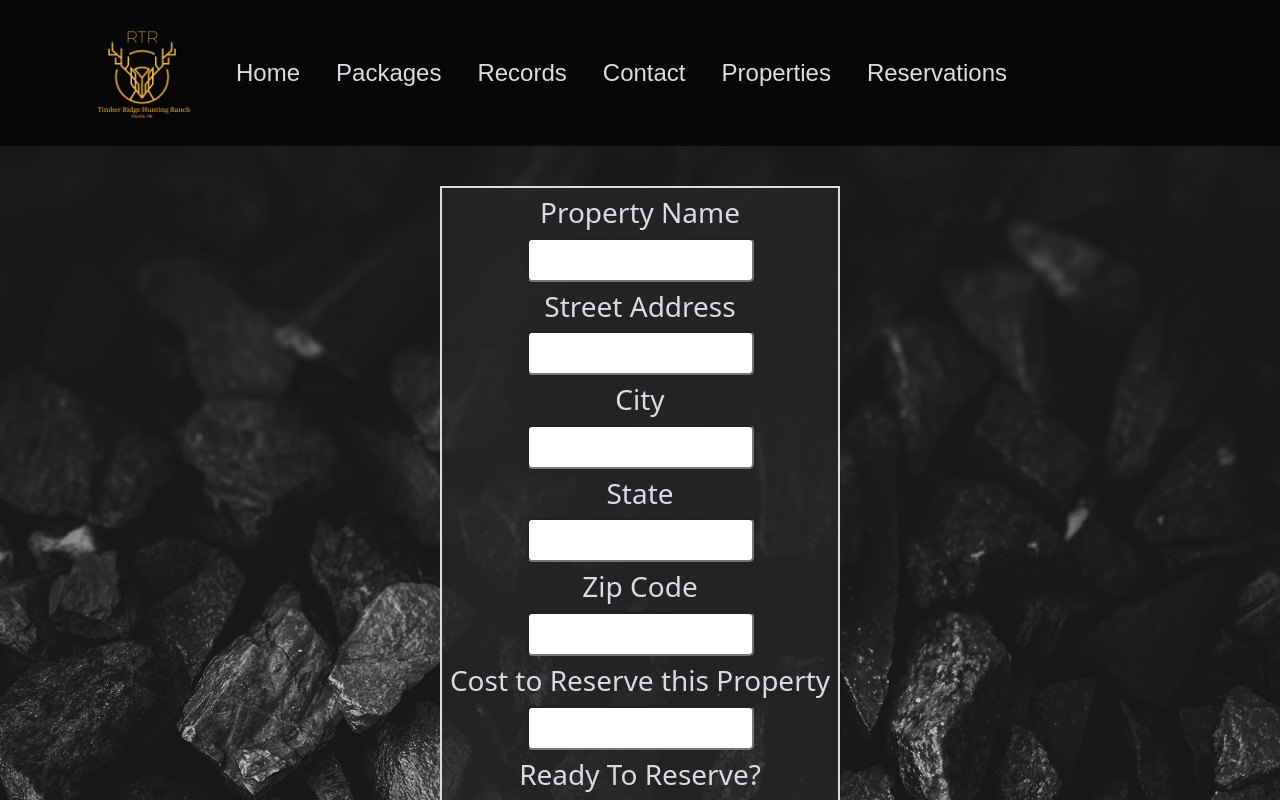
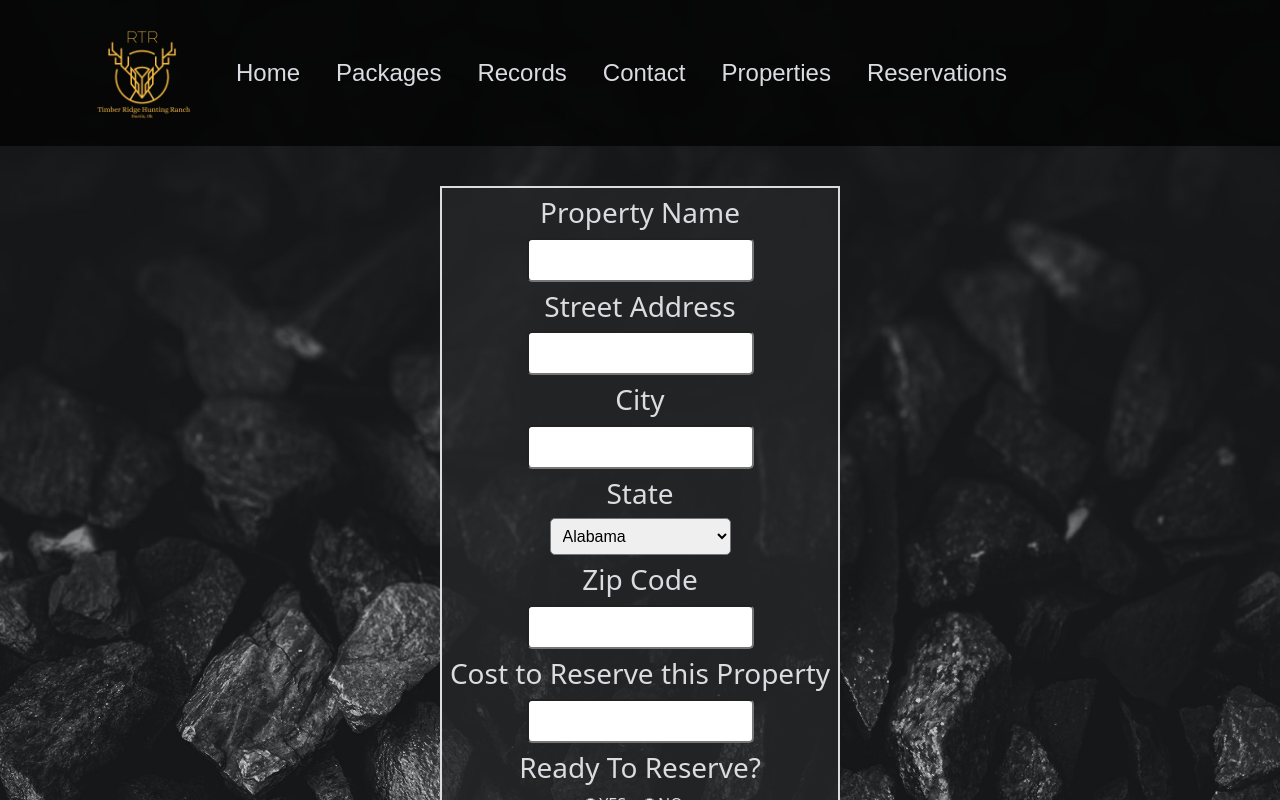
Before and after one commit to mjh1985codeman/timber-ridge, a React (Create React App) app in the folder client/: page /properties/addproperty in a window 1280 px wide. Shown: the top 800 px of the page. Built offline with nearby package versions, Linux system fonts and the light colour scheme.

Commit message:
added drop down for the state selection when adding a property.

```diff
--- a/client/src/components/AddProperty.js
+++ b/client/src/components/AddProperty.js
@@ -5,6 +5,7 @@
 import { useMutation } from '@apollo/client';
 import { Container } from 'react-bootstrap';
 import { ADD_PROPERTY } from '../controllers/mutations';
+import Loading from '../components/Loading';
 const base64 = require('../helpers/base64');
 
 
@@ -70,7 +71,7 @@
     setImageNames(imageNames => [...imageNames, imageName]);
 }
 
-  function handleSubmit(e) {
+  async function handleSubmit(e) {
       // Prevent the browser from reloading the page
       e.preventDefault();
       console.log('reserveReady On Submit: ' , reserveReady);
@@ -93,7 +94,7 @@
 
       console.log(propObj);
       //Mutation being called and the propObj being passed in as the variables.
-      addProperty({
+      await addProperty({
         variables: {
           name: propObj.name,
           reserved: propObj.reserved,
@@ -107,10 +108,11 @@
           available: propObj.available
         }
       });
+      console.log('loading' , loading);
+      if(loading) return <Loading/>;
+      if(error) return `Property Add Error. . .${error.message}`;
+      console.log('data' , data);
 
-      if(loading) return 'Loading...';
-      if(error) return `Property Add Error. . .${error.message}`;
-      navigate("/properties");
       //resetting state.
       setPropImages([]);
       setImageNames([]);
@@ -134,7 +136,59 @@
       </Form.Label>
       <Form.Label className='formlabel'>
           <h3>State</h3>
-          <input className='calinput' type="text" name="propState" value={propState} onChange={handleInputChange}/>
+          <select className='calinput' type="text" name="propState" value={propState} onChange={handleInputChange}>
+	          <option value="AL">Alabama</option>
+	          <option value="AK">Alaska</option>
+	          <option value="AZ">Arizona</option>
+	          <option value="AR">Arkansas</option>
+	          <option value="CA">California</option>
+	          <option value="CO">Colorado</option>
+	          <option value="CT">Connecticut</option>
+	          <option value="DE">Delaware</option>
+	          <option value="DC">District Of Columbia</option>
+	          <option value="FL">Florida</option>
+	          <option value="GA">Georgia</option>
+	          <option value="HI">Hawaii</option>
+	          <option value="ID">Idaho</option>
+	          <option value="IL">Illinois</option>
+	          <option value="IN">Indiana</option>
+	          <option value="IA">Iowa</option>
+	          <option value="KS">Kansas</option>
+	          <option value="KY">Kentucky</option>
+	          <option value="LA">Louisiana</option>
+	          <option value="ME">Maine</option>
+	          <option value="MD">Maryland</option>
+	          <option value="MA">Massachusetts</option>
+	          <option value="MI">Michigan</option>
+	          <option value="MN">Minnesota</option>
+	          <option value="MS">Mississippi</option>
+	          <option value="MO">Missouri</option>
+	          <option value="MT">Montana</option>
+	          <option value="NE">Nebraska</option>
+	          <option value="NV">Nevada</option>
+	          <option value="NH">New Hampshire</option>
+	          <option value="NJ">New Jersey</option>
+	          <option value="NM">New Mexico</option>
+	          <option value="NY">New York</option>
+	          <option value="NC">North Carolina</option>
+	          <option value="ND">North Dakota</option>
+	          <option value="OH">Ohio</option>
+	          <option value="OK">Oklahoma</option>
+	          <option value="OR">Oregon</option>
+	          <option value="PA">Pennsylvania</option>
+	          <option value="RI">Rhode Island</option>
+	          <option value="SC">South Carolina</option>
+	          <option value="SD">South Dakota</option>
+	          <option value="TN">Tennessee</option>
+	          <option value="TX">Texas</option>
+	          <option value="UT">Utah</option>
+	          <option value="VT">Vermont</option>
+	          <option value="VA">Virginia</option>
+	          <option value="WA">Washington</option>
+	          <option value="WV">West Virginia</option>
+	          <option value="WI">Wisconsin</option>
+	          <option value="WY">Wyoming</option>
+          </select>
       </Form.Label>
       <Form.Label className='formlabel'>
           <h3>Zip Code</h3>
--- /dev/null
+++ b/client/src/components/Loading.js
@@ -0,0 +1,12 @@
+import React from "react";
+
+const Loading = () => {
+
+  return (
+    <>
+    <div class='loading'></div>
+    </>
+  );
+};
+
+export default Loading;
--- a/client/src/components/Properties.js
+++ b/client/src/components/Properties.js
@@ -3,6 +3,7 @@
 import {Container} from 'react-bootstrap';
 import { useQuery } from '@apollo/client';
 import { useNavigate } from "react-router-dom";
+import Loading from '../components/Loading.js';
 const {GET_PROPERTIES} = require('../controllers/queries');
 
 
@@ -26,11 +27,15 @@
         <h5 key={property.id}>{property.city}, {property.state} {property.zip}</h5>
         </div>
         ))}
+        <button type='click' onClick={RedirectToAddProperty}>Add a Property</button>
         </div>
         </>
 
-    } else {
-      return <div>Loading. . .</div>
+
+    } else if(propData.loading) {
+      return <Loading/>
+    } else if (propData.error) {
+      return `There was an error loading the Data: ${propData.error}`
     };
   };
 
@@ -43,7 +48,6 @@
     <Container>
     <div>Upload Property</div>
     {GetProperties()}
-    <button type='click' onClick={RedirectToAddProperty}>Add a Property</button>
     </Container>
     </>
   )
--- a/client/src/index.css
+++ b/client/src/index.css
@@ -245,3 +245,26 @@
 .radioInputDiv label {
   margin-right: 15px;
 }
+
+
+/* Loading component Things. */
+.loading {
+  display: flex;
+  justify-content: center;
+}
+
+.loading::after {
+  content: "";
+  width: 10vh;
+  height: 10vh;
+  border: 10px solid hsla(40, 97%, 64%, 0.863);
+  border-top-color: hsla(210, 3%, 39%, 0.781);
+  border-radius: 50%;
+  animation: loading 1s linear infinite;
+}
+
+@keyframes loading {
+  to {
+    transform: rotate(1turn);
+  }
+}
```
